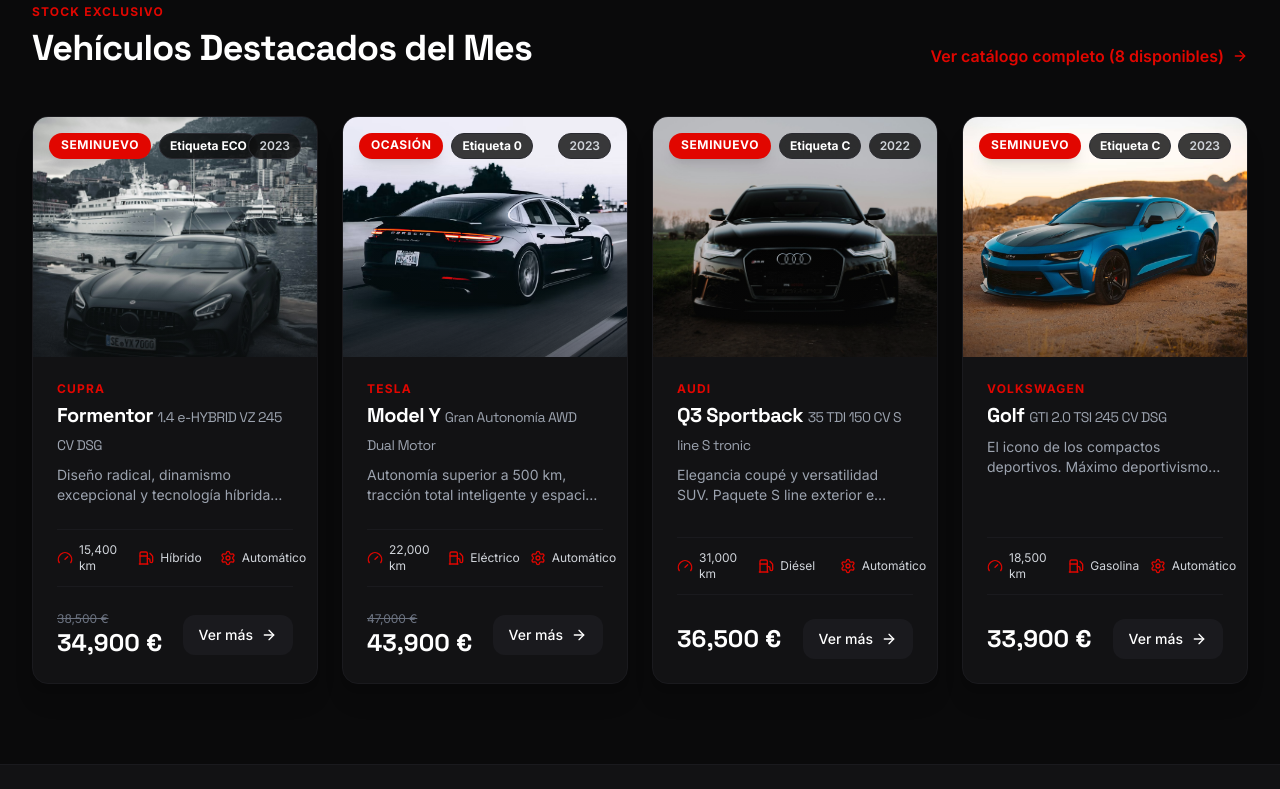
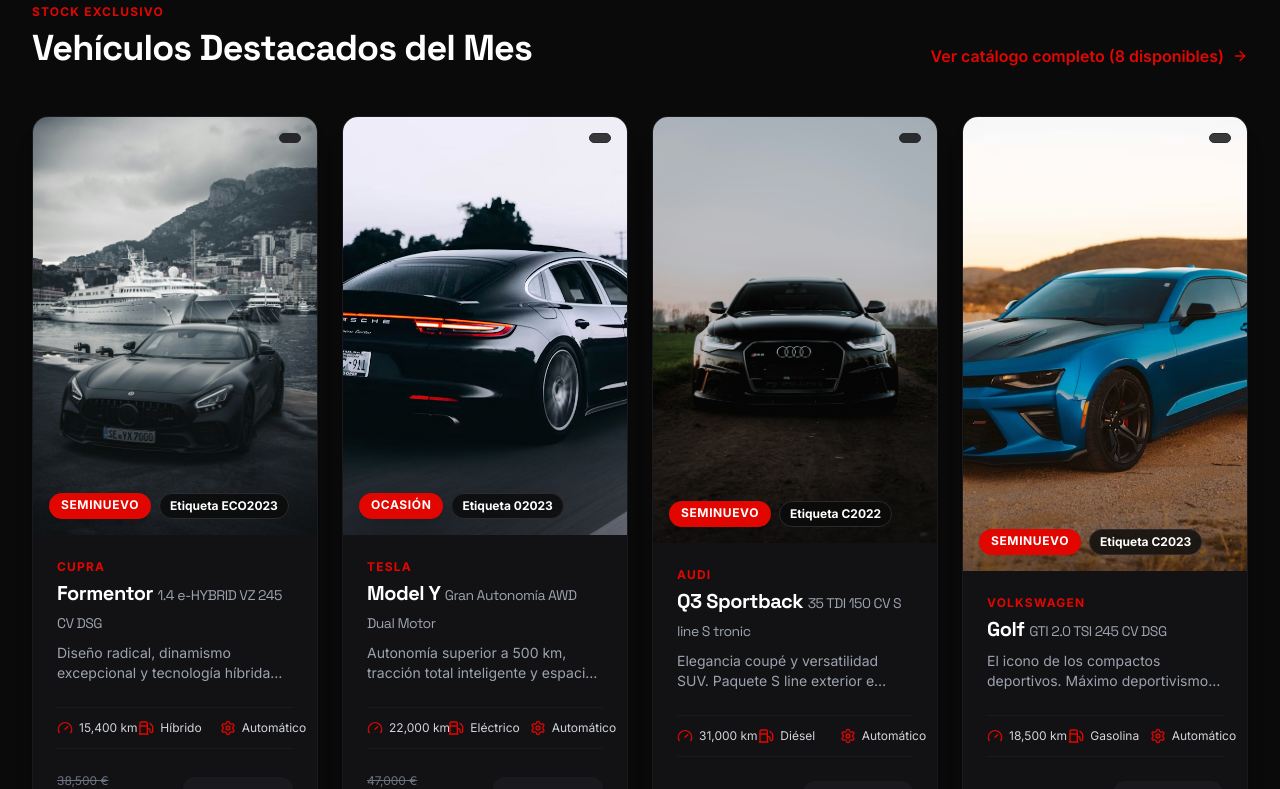
Before and after one commit to carlos7zn/concesionarios-torres, a Next.js app: page / in a window 1280 px wide. Shown: the part 1460-2249 px from the top of the page. Built offline with nearby package versions, Linux system fonts and the light colour scheme.

Commit message:
design: arreglo tarjetas vehículo - h-full, mt-auto, line-clamp, badges alineados, whitespace-nowrap

```diff
--- a/components/VehicleCard.tsx
+++ b/components/VehicleCard.tsx
@@ -11,7 +11,7 @@
     <div className="bg-dark-900 border border-dark-800 rounded-2xl overflow-hidden group hover:border-brand-red/50 transition-all duration-300 flex flex-col shadow-xl hover:shadow-2xl hover:shadow-brand-red/10">
 
       {/* Image Container */}
-      <div className="relative h-60 w-full overflow-hidden bg-dark-800">
+      <div className="relative h-full w-full overflow-hidden bg-dark-800">
         <img
           src={vehicle.image}
           alt={`${vehicle.brand} ${vehicle.model}`}
@@ -20,23 +20,23 @@
         <div className="absolute inset-0 bg-gradient-to-t from-dark-950/80 via-transparent to-transparent opacity-60"></div>
 
         {/* Badges */}
-        <div className="absolute top-4 left-4 flex gap-2">
+        <div className="absolute bottom-4 left-4 right-4 flex flex-wrap gap-2">
           <span className="bg-brand-red text-white text-xs font-bold px-3 py-1 rounded-full uppercase tracking-wider shadow-lg">
             {vehicle.badge}
           </span>
           <span className="bg-dark-950/80 backdrop-blur-md text-white text-xs font-bold px-2.5 py-1 rounded-full border border-dark-700">
             Etiqueta {vehicle.ecoLabel}
+                          {vehicle.year}
           </span>
         </div>
 
         {/* Year */}
         <div className="absolute top-4 right-4 bg-dark-950/80 backdrop-blur-md text-gray-300 text-xs font-semibold px-2.5 py-1 rounded-full border border-dark-700">
-          {vehicle.year}
         </div>
       </div>
 
       {/* Content */}
-      <div className="p-6 flex flex-col flex-grow justify-between">
+      <div className="p-6 flex flex-col justify-between mt-0">
         <div>
           <div className="text-xs uppercase tracking-widest text-brand-red font-bold mb-1">
             {vehicle.brand}
@@ -55,7 +55,7 @@
           <div className="grid grid-cols-3 gap-2 py-3 border-t border-b border-dark-800 mb-6 text-xs text-gray-300">
             <div className="flex items-center space-x-1.5">
               <Gauge className="w-4 h-4 text-brand-red flex-shrink-0" />
-              <span>{vehicle.km.toLocaleString()} km</span>
+              <span className="whitespace-nowrap">{vehicle.km.toLocaleString()} km</span>
             </div>
             <div className="flex items-center space-x-1.5">
               <Fuel className="w-4 h-4 text-brand-red flex-shrink-0" />
```
